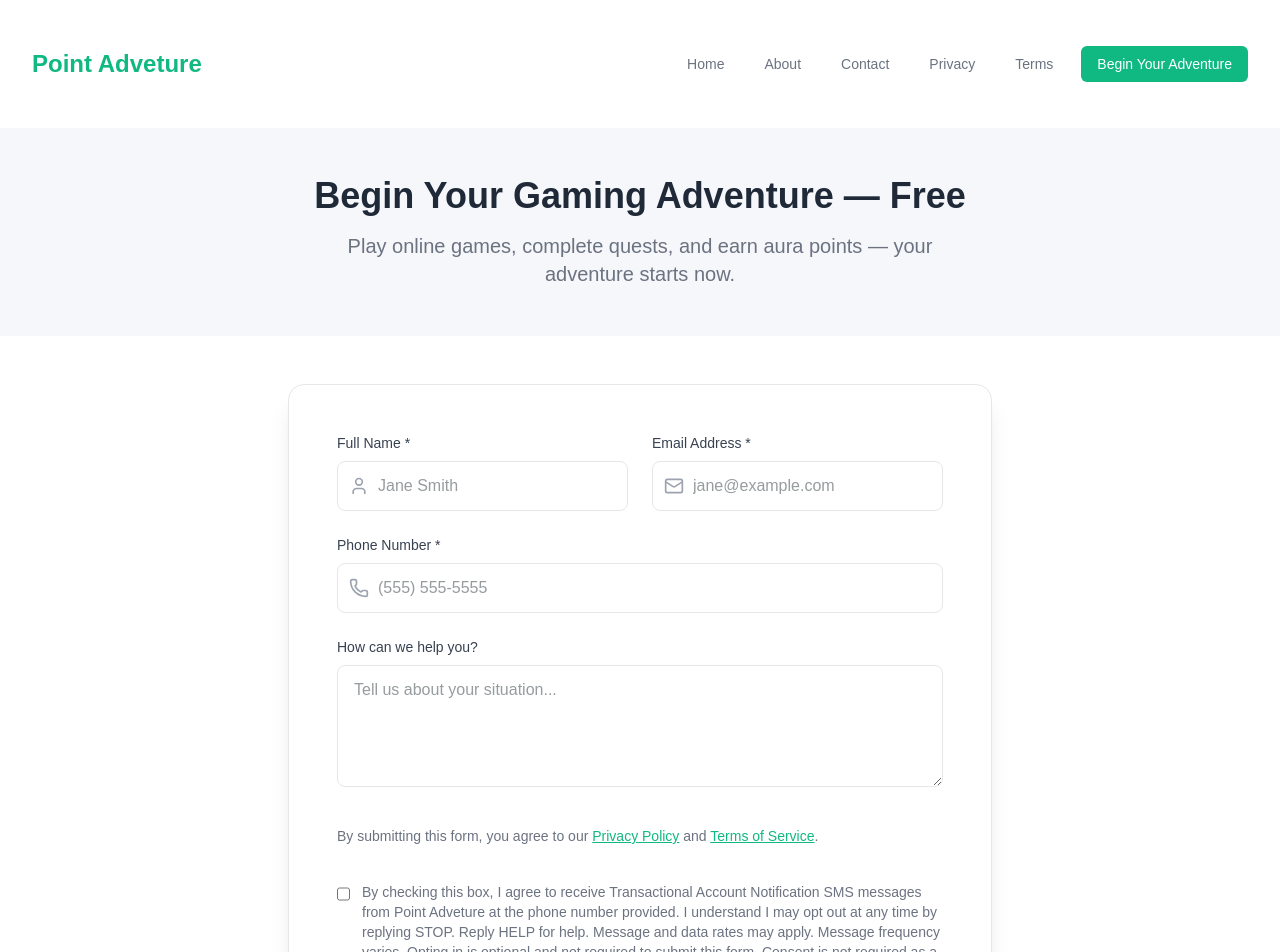
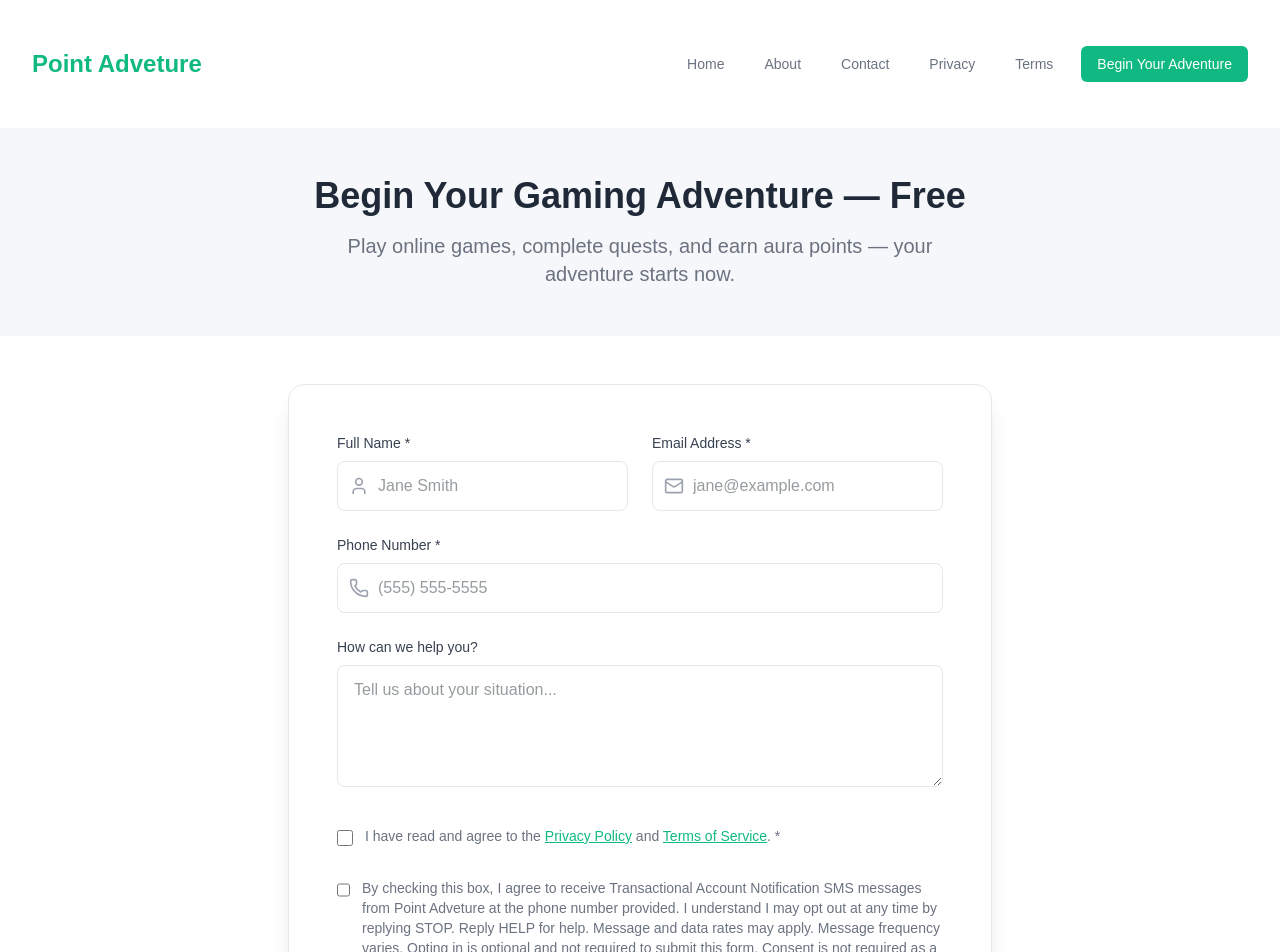
Before and after one commit to Textingman/moxxie-pointadveture, a Next.js app: page /signup in a window 1280 px wide. Shown: the top 952 px of the page. Built offline with nearby package versions, Linux system fonts and the light colour scheme.

Commit message:
Initial site setup: Point Adveture

```diff
--- a/app/signup/page.tsx
+++ b/app/signup/page.tsx
@@ -87,14 +87,15 @@ export default function SignupPage() {
                 <textarea name="message" rows={4} value={formData.message} onChange={handleChange} placeholder="Tell us about your situation..." className="w-full px-4 py-3 rounded-lg border border-gray-200 focus:outline-none" style={{ borderColor: '#E5E7EB' }} />
               </div>
 
-              {/* Privacy Policy & Terms — standalone links above SMS consent */}
-              <div className="pt-2 pb-1">
-                <p className="text-sm" style={{ color: '#6B7280' }}>
-                  By submitting this form, you agree to our{' '}
+              {/* Privacy Policy & Terms — checkbox */}
+              <div className="flex items-start gap-3 pt-2">
+                <input type="checkbox" id="termsAgreement" required className="mt-1 w-4 h-4 rounded" style={{ accentColor: '#10B981' }} />
+                <label htmlFor="termsAgreement" className="text-sm" style={{ color: '#6B7280' }}>
+                  I have read and agree to the{' '}
                   <a href="/privacy" style={{ color: '#10B981' }} className="underline">Privacy Policy</a>
                   {' '}and{' '}
-                  <a href="/terms" style={{ color: '#10B981' }} className="underline">Terms of Service</a>.
-                </p>
+                  <a href="/terms" style={{ color: '#10B981' }} className="underline">Terms of Service</a>. *
+                </label>
               </div>
 
               {/* SMS Consent Checkboxes */}
```
